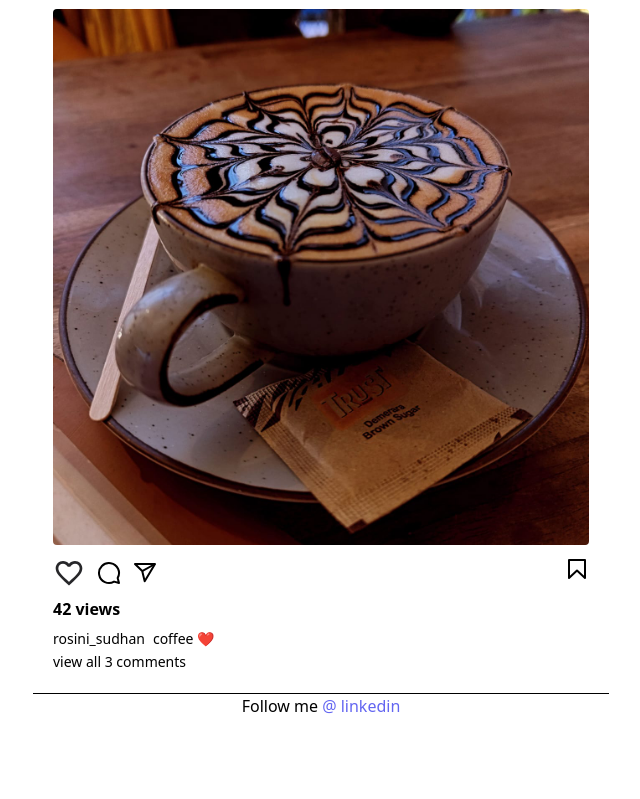
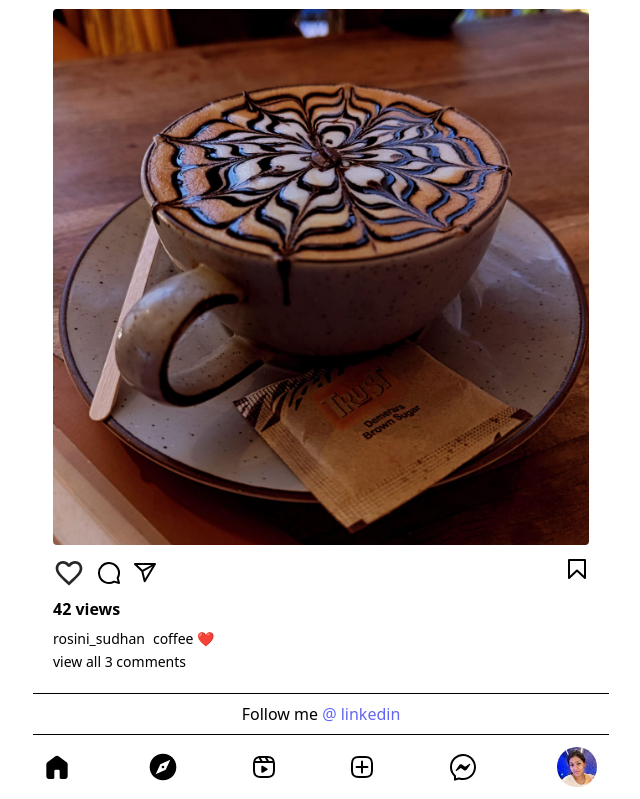
Before and after one commit to Jeya-rosini/instagram-ui-tailwindcss, a website: page light.html in a window 1280 px wide. Shown: the part 1555-2354 px from the top of the page, without its empty margins (319-959 px from the left). Before the commit the page ends 2288 px from the top, so only its background shows below. Drawn offline with nearby package versions, Linux system fonts and the light colour scheme; files that its build step writes are made by us from their sources.

Commit message:
add the footer

```diff
--- a/light.html
+++ b/light.html
@@ -166,8 +166,8 @@
                 </svg>
             </div>
             <div>
-                <svg aria-label="Save" class="x1lliihq x1n2onr6" color="rg(0,0,0)" fill="rgb(0, 0, 0)"
-                    height="24" role="img" viewBox="0 0 24 24" width="24">
+                <svg aria-label="Save" class="x1lliihq x1n2onr6" color="rg(0,0,0)" fill="rgb(0, 0, 0)" height="24"
+                    role="img" viewBox="0 0 24 24" width="24">
                     <title>Save</title>
                     <polygon fill="none" points="20 21 12 13.44 4 21 4 3 20 3 20 21" stroke="currentColor"
                         stroke-linecap="round" stroke-linejoin="round" stroke-width="2"></polygon>
@@ -211,8 +211,7 @@
 
         <!----post----->
         <div class="py-3">
-            <img src="./assets/Image/sarcasm-post.jpg" alt="sarcasm"
-                class="rounded">
+            <img src="./assets/Image/sarcasm-post.jpg" alt="sarcasm" class="rounded">
         </div>
 
         <!---like section---->
@@ -238,8 +237,8 @@
                 </svg>
             </div>
             <div>
-                <svg aria-label="Save" class="x1lliihq x1n2onr6" color="rgb(0,0,0)" fill="rgb(0, 0, 0)"
-                    height="24" role="img" viewBox="0 0 24 24" width="24">
+                <svg aria-label="Save" class="x1lliihq x1n2onr6" color="rgb(0,0,0)" fill="rgb(0, 0, 0)" height="24"
+                    role="img" viewBox="0 0 24 24" width="24">
                     <title>Save</title>
                     <polygon fill="none" points="20 21 12 13.44 4 21 4 3 20 3 20 21" stroke="currentColor"
                         stroke-linecap="round" stroke-linejoin="round" stroke-width="2"></polygon>
@@ -303,8 +302,8 @@
                 </svg>
             </div>
             <div>
-            <svg aria-label="Save" class="x1lliihq x1n2onr6" color="rgb(0,0,0)" fill="rgb(0, 0, 0)"
-                height="24" role="img" viewBox="0 0 24 24" width="24">
+                <svg aria-label="Save" class="x1lliihq x1n2onr6" color="rgb(0,0,0)" fill="rgb(0, 0, 0)" height="24"
+                    role="img" viewBox="0 0 24 24" width="24">
                     <title>Save</title>
                     <polygon fill="none" points="20 21 12 13.44 4 21 4 3 20 3 20 21" stroke="currentColor"
                         stroke-linecap="round" stroke-linejoin="round" stroke-width="2"></polygon>
@@ -323,8 +322,57 @@
         </div>
     </section>
     <hr class="border-black">
-<div class="text-center">
-    <span class="p-4 text-black">Follow me <a href="https://www.linkedin.com/in/jeya-rosini-a4255421a/" target="_blank" class="text-indigo-500 hover:text-rose-500 text-center">@ linkedin</a></span>
+<!----follow icon---->
+    <div class="text-center m-2">
+        <span class="p-4 text-black">Follow me <a href="https://www.linkedin.com/in/jeya-rosini-a4255421a/"
+                target="_blank" class="text-indigo-500 hover:text-rose-500 text-center">@ linkedin</a></span>
+    </div>
+<!----footer----->
+<hr class="border-black">
+        <div class="flex items-center justify-between m-2">
+            <svg xmlns="http://www.w3.org/2000/svg" width="32" height="32" viewBox="0 0 24 24" class="hover:cursor-pointer">
+                <path fill="#000"
+                    d="M4 19v-9q0-.475.213-.9t.587-.7l6-4.5q.525-.4 1.2-.4t1.2.4l6 4.5q.375.275.588.7T20 10v9q0 .825-.588 1.413T18 21h-3q-.425 0-.713-.288T14 20v-5q0-.425-.288-.713T13 14h-2q-.425 0-.713.288T10 15v5q0 .425-.288.713T9 21H6q-.825 0-1.413-.588T4 19Z" />
+            </svg>
+            <svg xmlns="http://www.w3.org/2000/svg" width="32" height="32" viewBox="0 0 24 24" class="hover:cursor-pointer">
+                <path fill="#000"
+                    d="M6.5 17.5L14 14l3.5-7.5L10 10l-3.5 7.5ZM12 13q-.425 0-.713-.288T11 12q0-.425.288-.713T12 11q.425 0 .713.288T13 12q0 .425-.288.713T12 13Zm0 9q-2.075 0-3.9-.788t-3.175-2.137q-1.35-1.35-2.137-3.175T2 12q0-2.075.788-3.9t2.137-3.175q1.35-1.35 3.175-2.137T12 2q2.075 0 3.9.788t3.175 2.137q1.35 1.35 2.138 3.175T22 12q0 2.075-.788 3.9t-2.137 3.175q-1.35 1.35-3.175 2.138T12 22Z" />
+            </svg>
+            <svg aria-label="Reels" class="_ab6-" color="rgb(0, 0, 0)" fill="rgb(0, 0, 0)" height="24" role="img"
+                viewBox="0 0 24 24" width="24" class="hover:cursor-pointer">
+                <line fill="none" stroke="currentColor" stroke-linejoin="round" stroke-width="2" x1="2.049" x2="21.95"
+                    y1="7.002" y2="7.002"></line>
+                <line fill="none" stroke="currentColor" stroke-linecap="round" stroke-linejoin="round" stroke-width="2"
+                    x1="13.504" x2="16.362" y1="2.001" y2="7.002"></line>
+                <line fill="none" stroke="currentColor" stroke-linecap="round" stroke-linejoin="round" stroke-width="2"
+                    x1="7.207" x2="10.002" y1="2.11" y2="7.002"></line>
+                <path
+                    d="M2 12.001v3.449c0 2.849.698 4.006 1.606 4.945.94.908 2.098 1.607 4.946 1.607h6.896c2.848 0 4.006-.699 4.946-1.607.908-.939 1.606-2.096 1.606-4.945V8.552c0-2.848-.698-4.006-1.606-4.945C19.454 2.699 18.296 2 15.448 2H8.552c-2.848 0-4.006.699-4.946 1.607C2.698 4.546 2 5.704 2 8.552Z"
+                    fill="none" stroke="currentColor" stroke-linecap="round" stroke-linejoin="round" stroke-width="2">
+                </path>
+                <path
+                    d="M9.763 17.664a.908.908 0 0 1-.454-.787V11.63a.909.909 0 0 1 1.364-.788l4.545 2.624a.909.909 0 0 1 0 1.575l-4.545 2.624a.91.91 0 0 1-.91 0Z"
+                    fill-rule="evenodd"></path>
+            </svg>
+            <svg aria-label="New post" class="_ab6-" color="rgb(0, 0, 0)" fill="rgb(0, 0, 0)" height="24" role="img"
+                viewBox="0 0 24 24" width="24" class="hover:cursor-pointer">
+                <path
+                    d="M2 12v3.45c0 2.849.698 4.005 1.606 4.944.94.909 2.098 1.608 4.946 1.608h6.896c2.848 0 4.006-.7 4.946-1.608C21.302 19.455 22 18.3 22 15.45V8.552c0-2.849-.698-4.006-1.606-4.945C19.454 2.7 18.296 2 15.448 2H8.552c-2.848 0-4.006.699-4.946 1.607C2.698 4.547 2 5.703 2 8.552Z"
+                    fill="none" stroke="currentColor" stroke-linecap="round" stroke-linejoin="round" stroke-width="2">
+                </path>
+                <line fill="none" stroke="currentColor" stroke-linecap="round" stroke-linejoin="round" stroke-width="2"
+                    x1="6.545" x2="17.455" y1="12.001" y2="12.001"></line>
+                <line fill="none" stroke="currentColor" stroke-linecap="round" stroke-linejoin="round" stroke-width="2"
+                    x1="12.003" x2="12.003" y1="6.545" y2="17.455"></line>
+            </svg>
+            <svg xmlns="http://www.w3.org/2000/svg" width="32" height="32" viewBox="0 0 24 24" class="hover:cursor-pointer">
+                <path fill="#000"
+                    d="m14.777 14.038l2.65-3.92c.262-.386-.235-.805-.615-.529l-2.858 2.015a.571.571 0 0 1-.652 0l-2.116-1.477c-.633-.437-1.538-.277-1.963.335l-2.65 3.92c-.262.386.235.806.615.529l2.858-2.015a.571.571 0 0 1 .652 0l2.116 1.452c.633.462 1.538.302 1.963-.31Z" />
+                <path fill="#000" fill-rule="evenodd"
+                    d="M12 2.25A9.75 9.75 0 0 0 2.25 12a9.724 9.724 0 0 0 3 7.036V21.5a.75.75 0 0 0 .987.712l2.78-.927A9.745 9.745 0 0 0 12 21.75c5.385 0 9.75-4.365 9.75-9.75S17.385 2.25 12 2.25ZM3.75 12a8.25 8.25 0 1 1 5.516 7.787a.75.75 0 0 0-.486-.004l-2.03.676v-1.75a.75.75 0 0 0-.25-.56A8.228 8.228 0 0 1 3.75 12Z"
+                    clip-rule="evenodd" />
+            </svg>
+            <img src="./assets/Image/Rosini.jpg" alt="Rosini" class="rounded-full w-12 h-12 p-1 hover:cursor-pointer">
         </div>
 </body>
 
```
Lines whose indentation alone changed are shown as unchanged.
